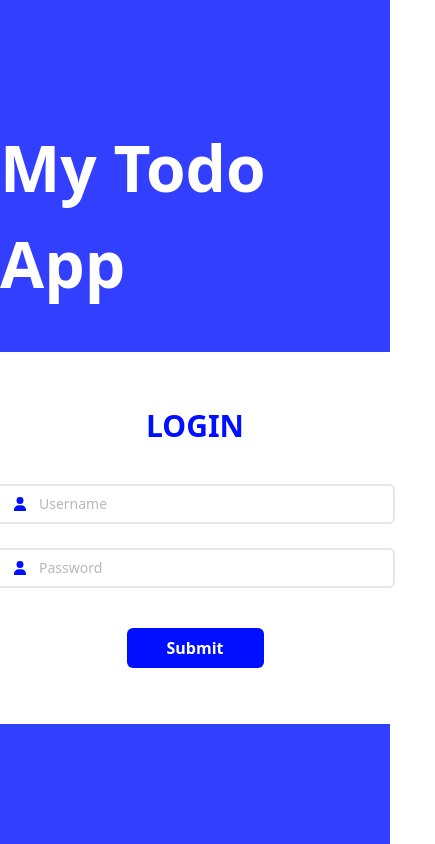
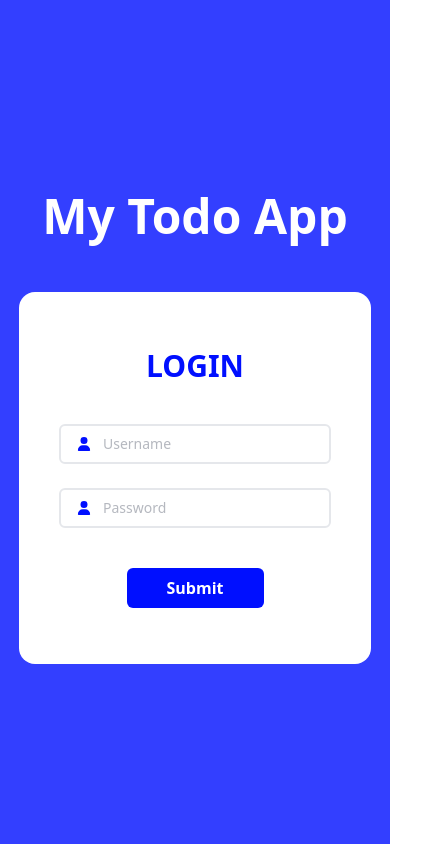
Before and after one commit to MarlonDeOcampo/My-Todo-App, a React (Vite) app: page / in a window 390 px wide. Shown: the whole page, 435 px wide, since content can reach past the window. Built offline with nearby package versions, Linux system fonts and the light colour scheme.

Commit message:
fixed margin modal

```diff
--- a/src/componets/loadingScreen.tsx
+++ b/src/componets/loadingScreen.tsx
@@ -4,7 +4,7 @@ const LoadingScreen = () => {
   return createPortal(
     <>
       <div
-        className="fixed top-0 left-0 right-0 z-40 md:inset-0 h-modal md:h-full w-full flex items-center justify-center"
+        className="fixed bottom-0 top-0 left-0 right-0 z-40 md:inset-0 h-modal md:h-full w-full flex items-center justify-center m-auto"
         id="loading screen"
       >
         <div className="loader">
--- a/src/componets/modals/Error-modal.tsx
+++ b/src/componets/modals/Error-modal.tsx
@@ -31,7 +31,7 @@ const ErrorModal = ({
         data-modal-backdrop="static"
         tabIndex={-1}
         aria-hidden="true"
-        className="fixed top-0 left-0 right-0 z-40 md:inset-0 h-modal md:h-full w-full flex items-center justify-center"
+        className="fixed bottom-0 top-0 left-0 right-0 m-auto z-40 md:inset-0 h-modal md:h-full w-full flex items-center justify-center"
       >
         <div className="bg-white mt-2 p-10 rounded w-[24rem] shadow-xl">
           <div className="flex flex-col justify-center items-center gap-6">
--- a/src/componets/modals/warning-modal.tsx
+++ b/src/componets/modals/warning-modal.tsx
@@ -36,7 +36,7 @@ const WarningModal = ({
         data-modal-backdrop="static"
         tabIndex={-1}
         aria-hidden="true"
-        className="fixed top-0 left-0 right-0 z-40 md:inset-0 h-modal md:h-full w-full flex items-center justify-center"
+        className="fixed bottom-0 top-0 left-0 right-0 m-auto z-40 md:inset-0 h-modal md:h-full w-full flex items-center justify-center"
       >
         <div className="bg-white mt-2 p-4 rounded w-[24rem]">
           <div
--- a/src/pages/login.tsx
+++ b/src/pages/login.tsx
@@ -37,9 +37,11 @@ const Login: FC = () => {
   }
 
   return (
-    <div className="flex flex-col gap-10 justify-center items-center w-full z-10 h-[100vh] py-10 bg-secondary">
-      <div className="text-white text-[4rem] font-bold">My Todo App</div>
-      <div className="bg-red  w-[30rem] bg-white px-10 py-14 rounded-2xl flex flex-col gap-y-10">
+    <div className="flex flex-col gap-10 justify-center items-center w-full z-10 h-screen py-10 bg-secondary">
+      <div className="text-white text-[3rem] sm:text-[4rem] font-bold">
+        My Todo App
+      </div>
+      <div className="w-[22rem] sm:w-[30rem] bg-white px-10 py-14 rounded-2xl flex flex-col gap-y-10">
         <div className="text-center text-3xl font-bold text-tertiary">
           <p>LOGIN</p>
         </div>
```
